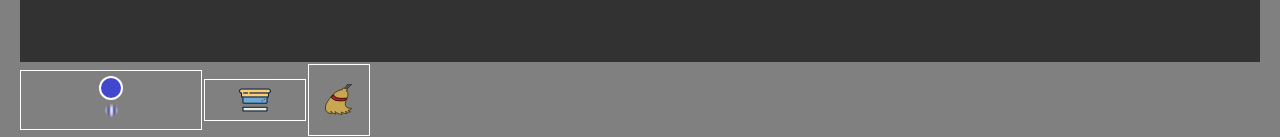
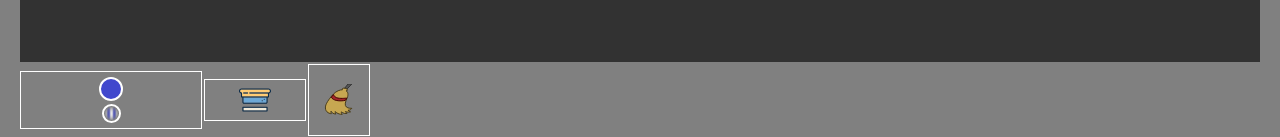
Before and after one commit to nisaacdz/bloxel, a React (Vite) app in the folder frontend/: page / in a window 1280 px wide. Shown: the part 663-800 px from the top of the page. Built offline with nearby package versions, Linux system fonts and the light colour scheme.

Commit message:
added demo

```diff
--- a/frontend/src/board/Board.jsx
+++ b/frontend/src/board/Board.jsx
@@ -40,8 +40,7 @@ const Board = forwardRef(({}, ref) => {
         return [x - rect.left, y - rect.top];
       },
       getPixelColor: (x, y) => {
-        const pixelData = contextRef.current.getImageData(x, y, 1, 1).data;
-        return [pixelData[0], pixelData[1], pixelData[2]];
+        return contextRef.current.getImageData(x, y, 1, 1).data;
       },
       clearAll: () => {
         contextRef.current.fillStyle = "rgb(50, 50, 50)";
--- a/frontend/src/palette/tools/Chalk/Chalk.css
+++ b/frontend/src/palette/tools/Chalk/Chalk.css
@@ -9,6 +9,7 @@
     border: 1px solid white;
     padding-top: 5px;
     padding-bottom: 5px;
+    gap: 3px;
   }
 
   #chalk-tool:active {
@@ -28,18 +29,23 @@
   display: flex;
   align-items: center;
   justify-content: center;
+  border-radius: 50%;
+  width: 15px;
+  height: 15px;
+  padding: 0;
+  margin: 0;
  }
 
-  .color-palette-item, .chalk-design {
+  .color-palette-item {
     width: 20px;
     height: 20px;
     border-radius: 50%;
   }
 
-  .color-palette-item.active{
+  .color-palette-item.active, .chalk-design.active {
     border: 2px solid white;
   }
 
-  .color-palette-item.inactive {
+  .color-palette-item.inactive, .chalk-design.inactive{
     border: 2px solid #000;
   }
--- a/frontend/src/palette/tools/Chalk/Chalk.jsx
+++ b/frontend/src/palette/tools/Chalk/Chalk.jsx
@@ -147,7 +147,7 @@ const ChalkTool = ({
         />
       ) : (
         <div
-          id="chalk-preview"
+          className="chalk-preview chalk-design active"
           onClick={() => {
             setShowDesigns(true);
           }}
```
Also changed, not shown: 1 other file (tests, documents, lock files or other folders).
